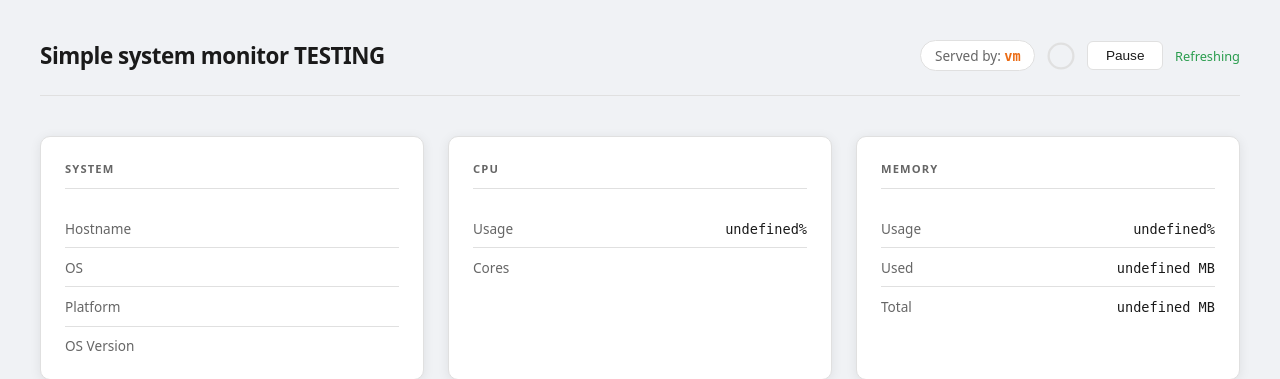
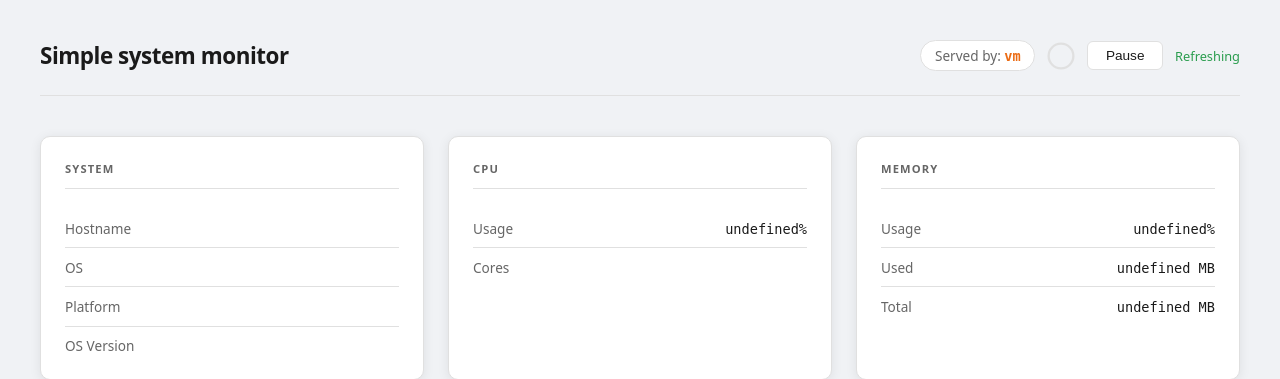
Before and after one commit to DreXtrime/simple-infra-monitor, a Flask app: page / in a window 1280 px wide. Shown: the top 379 px of the page. Run offline with Flask 3, Linux system fonts and the light colour scheme; data that the repository does not hold is empty.

Commit message:
Revert "chore: testing"

```diff
--- a/frontend/templates/index.html
+++ b/frontend/templates/index.html
@@ -10,7 +10,7 @@
 </head>
 <body>
 <header>
-    <h1>Simple system monitor TESTING</h1>
+    <h1>Simple system monitor</h1>
     <div id="controls">
         <div id="served-by">Served by: <span id="web-server-hostname">loading...</span></div>
         <svg id="countdown-ring" viewBox="0 0 36 36" width="28" height="28">
```
